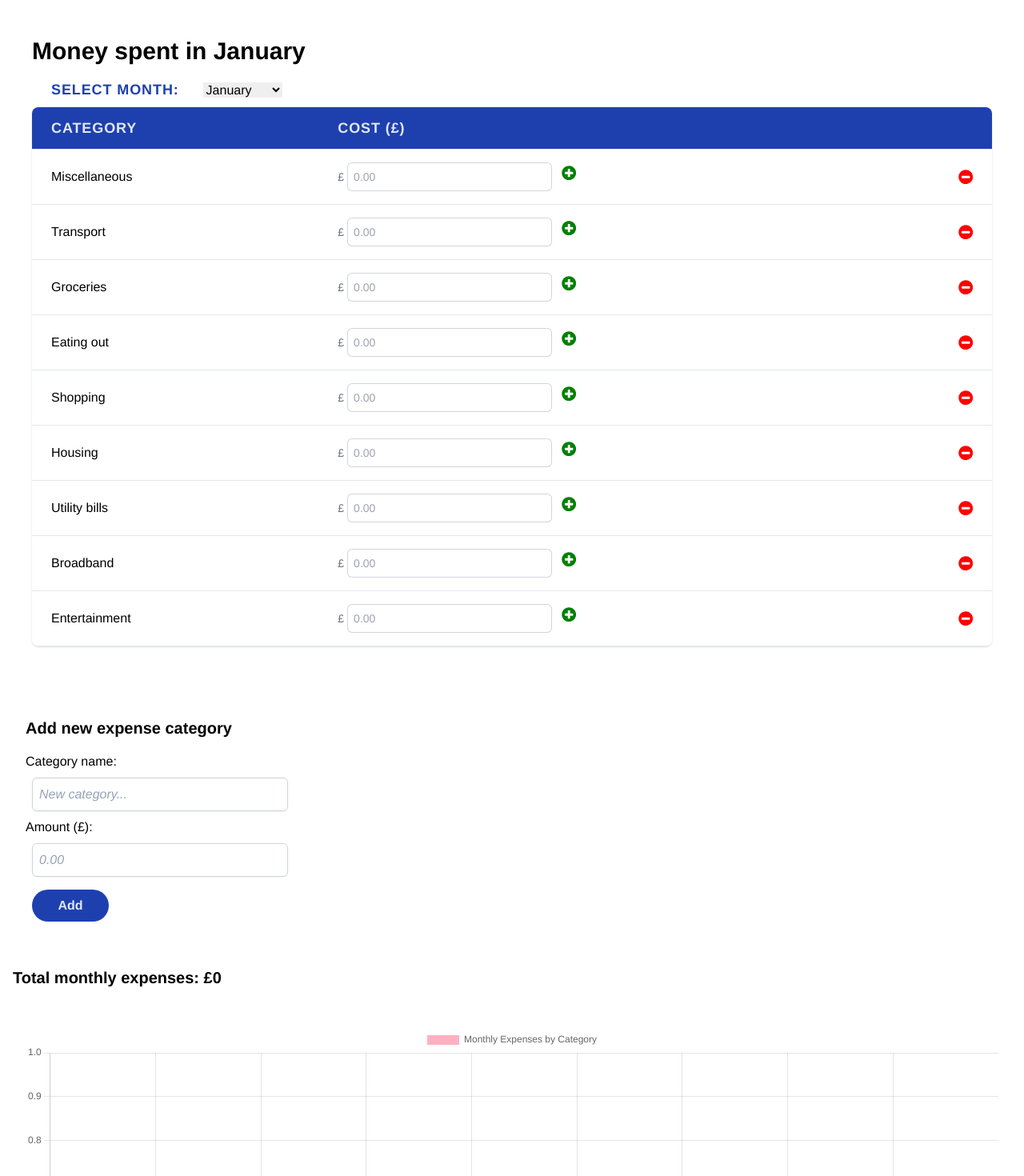
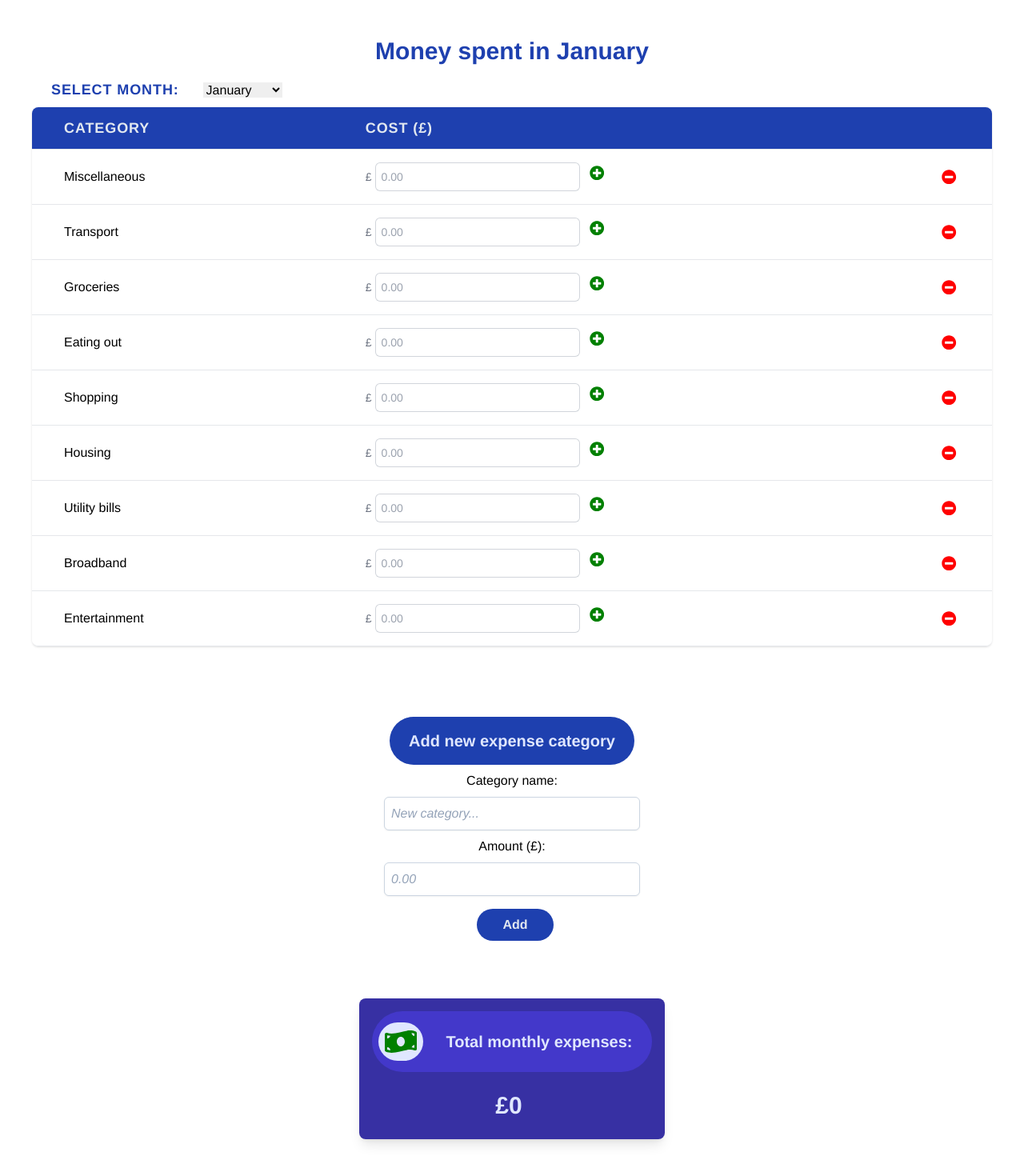
Before and after one commit to miriamdurazo/expense-control, a React (Create React App) app: page / in a window 1280 px wide. Shown: the part 740-2210 px from the top of the page at 80% size. Built offline with nearby package versions, Linux system fonts and the light colour scheme.

Commit message:
changed style of expenses categories, add expenses and total monthly expenses

```diff
--- a/src/App.js
+++ b/src/App.js
@@ -36,9 +36,16 @@ function App() {
           <IncomePercentile/>
 
           <ExpenseList />
-          <AddExpense />
-          <ExpenseTotal />
-          <div className="p-8">
+
+          <div class="p-4 flex justify-center">
+            <AddExpense />
+          </div>
+
+          <div class="p-4 flex justify-center">
+            <ExpenseTotal />
+          </div>
+
+          <div className="p-8 max-w-full" >
             <PracticeGraph />
           </div>
 
--- a/src/components/AddExpense.js
+++ b/src/components/AddExpense.js
@@ -1,4 +1,4 @@
-import React, { useRef, useState, useContext } from 'react';
+import React, { useState, useContext } from 'react';
 import { ExpensesContext } from '../contexts/ExpensesContext';
 import { v4 as uuidV4 } from 'uuid';
 
@@ -9,7 +9,7 @@ import '../styles/expenses.css'
 export const AddExpense = () => {
   const { dispatch } = useContext(ExpensesContext);
   const [category, setCategory] = useState('');
-  const [amount, setAmount] = useState('');
+  const [amount, setAmount] = useState('0');
 
   function handleSubmitExpense(e) {
     e.preventDefault();
@@ -24,15 +24,18 @@ export const AddExpense = () => {
     });
     alert(`The category of ${category} with an amount of £${amount} has been added`);
     setCategory('');
-    setAmount('');
+    setAmount('0');
   };
 
 
   return (
-    <div className="p-8">
-        <h2 className="text-xl py-4 font-semibold">Add new expense category</h2>
-        <form className='w-96' onSubmit={handleSubmitExpense}>
-            <label>
+    <div className="p-8 text-center">
+        <div className='bg-blue-800 items-center text-indigo-100 leading-none rounded-full flex lg:inline-flex'>
+            <h2 className="text-xl py-4 px-6 font-semibold ">Add new expense category</h2>
+        </div>
+
+        <form className='pt-2 block max-w-sm' onSubmit={handleSubmitExpense}>
+            <label className='mb-4 text-center'>
                 Category name:
                 <div className='p-2'>
                     <input className="placeholder:italic placeholder:text-slate-400 block bg-white w-80 border border-slate-300 rounded-md py-2 pl-2 pr-3 shadow-sm focus:outline-none focus:border-sky-500 focus:ring-sky-500 focus:ring-1 sm:text-md" placeholder="New category..." type="text" name="category" value={category} onChange={(e) => setCategory(e.target.value)} />
@@ -41,7 +44,7 @@ export const AddExpense = () => {
             <label>
                 Amount (£):
                 <div className='p-2'>
-                    <input className= "placeholder:italic placeholder:text-slate-400 block bg-white w-80 border border-slate-300 rounded-md py-2 pl-2 shadow-sm focus:outline-none focus:border-sky-500 focus:ring-sky-500 focus:ring-1 sm:text-md" placeholder="0.00" type='number' value={amount} onChange={(e) => setAmount(e.target.value)} />
+                    <input className= "placeholder:italic placeholder:text-slate-400 block bg-white w-80 border border-slate-300 rounded-md py-2 pl-2 shadow-sm focus:outline-none focus:border-sky-500 focus:ring-sky-500 focus:ring-1 sm:text-md" placeholder="0.00" type='number' onChange={(e) => setAmount(e.target.value)} />
                 </div>
             </label>
             <div className='py-2 pl-2'>
--- a/src/components/ExpenseItem.js
+++ /dev/null
@@ -1,32 +0,0 @@
-import React, { useContext } from 'react';
-import { TiDelete } from 'react-icons/ti';
-import { ExpensesContext } from '../contexts/ExpensesContext.js';
-
-const ExpenseItem = (props) => {
-	const { dispatch } = useContext(ExpensesContext);
-
-	const handleDeleteExpense = () => {
-		dispatch({
-			type: 'DELETE_EXPENSE',
-			payload: props.id,
-		});
-	};
-
-	return (
-
-		<li className='class="pb-3 sm:pb-4'>
-            <div className="flex items-center space-x-4">
-
-			    <div className="text-sm font-medium text-gray-900 truncate dark:text-white">
-                {props.name}
-                </div>
-				<span class='text-sm text-gray-500 truncate dark:text-gray-600'>£{props.cost}</span>
-				<TiDelete size='1.5em' onClick={handleDeleteExpense} />
-			</div>
-
-		</li>
-
-	);
-};
-
-export default ExpenseItem;
--- a/src/components/ExpenseList.js
+++ b/src/components/ExpenseList.js
@@ -1,6 +1,5 @@
-import React, { useContext, useState, useEffect } from 'react';
-import ExpenseItem from './ExpenseItem.js';
-import { ExpensesContext } from '../contexts/ExpensesContext.js';
+import React, { useState } from 'react';
+// import { ExpensesContext } from '../contexts/ExpensesContext.js';
 import ExpenseTable from "./ExpenseTable.js";
 
 
@@ -10,22 +9,9 @@ import '../styles/expenses.css'
 
 
 const ExpenseList = () => {
-	const { expenses } = useContext(ExpensesContext);
+	// const { expenses } = useContext(ExpensesContext);
 
-	const [filteredExpenses, setfilteredExpenses] = useState(expenses || []);
-
-	useEffect(() => {
-		setfilteredExpenses(expenses);
-	}, [expenses]);
-
-	// const handleChange = (event) => {
-	// 	const searchResults = expenses.filter((filteredExpense) =>
-	// 		filteredExpense.name.toLowerCase().includes(event.target.value)
-	// 	);
-	// 	setfilteredExpenses(searchResults);
-	// };
-
-      // months array
+  // months array
   const months = [
     'January',
     'February',
@@ -51,7 +37,7 @@ const ExpenseList = () => {
 	return (
 		<>
       <div className="p-10">
-          <h2 className="text-3xl py-4 font-semibold">Money spent in {selectedMonth}</h2>
+          <h2 className="text-3xl py-4  text-blue-800 text-center font-semibold">Money spent in {selectedMonth}</h2>
           <label className="group px-6 py-3 text-left text-lg font-semibold text-blue-800 uppercase tracking-wider" htmlFor="month">Select month: </label>
           <select id="month" value={selectedMonth} onChange={handleMonthChange}>
               {months.map((month, index) => {
--- a/src/components/ExpenseTable.js
+++ b/src/components/ExpenseTable.js
@@ -16,10 +16,10 @@ function ExpenseTable() {
             <table className="min-w-full divide-y divide-gray-200">
               <thead className="bg-blue-800">
                 <tr>
-                  <th className="group px-6 py-3 text-left text-lg font-semibold text-slate-200 uppercase tracking-wider">
+                  <th className="group px-10 py-3 text-left text-lg font-semibold text-slate-200 uppercase tracking-wider">
                     Category
                   </th>
-                  <th className="px-6 py-3 text-left text-lg font-semibold text-slate-200 uppercase tracking-wider">
+                  <th className="px-8 py-3 text-left text-lg font-semibold text-slate-200 uppercase tracking-wider">
                     Cost (£)
                   </th>
                   <th className="px-2 py-3 text-left text-lg font-semibold text-slate-200 uppercase tracking-wider"></th>
@@ -28,17 +28,17 @@ function ExpenseTable() {
               <tbody className="bg-white divide-y divide-gray-200">
                 {expenses.map((expense) => (
                   <tr key={expense.id}>
-                    <td className="px-6 py-4 whitespace-nowrap">
+                    <td className="px-10 py-4 whitespace-nowrap">
                       {expense.name}
                     </td>
                     {/* <td className="px-6 py-4 whitespace-nowrap">
                       <input type="number" defaultValue={expense.cost} />
                     </td> */}
-                    <td className="px-6 py-4 whitespace-nowrap">
+                    <td className="px-8 py-4 whitespace-nowrap">
                       <ExpenseCostInput id={expense.id} name={expense.name} cost={expense.cost} />
                     </td>
-                    <td>
-                      <DeleteExpenseItem id={expense.id} />
+                    <td className="px-2 py-4 whitespace-nowrap">
+                      <DeleteExpenseItem  id={expense.id} />
                     </td>
                   </tr>
                 ))}
--- a/src/components/ExpenseTotal.js
+++ b/src/components/ExpenseTotal.js
@@ -12,8 +12,16 @@ const ExpenseTotal = () => {
     // console.log(`Total expenses: £${expensesTotal}`);
 
 	return (
-		<div className='alert alert-primary p-4'>
-			<span className="text-xl py-4 font-semibold">Total monthly expenses: £{expensesTotal}</span>
+		<div class="max-w-sm rounded-lg overflow-hidden shadow-lg">
+			<div className='bg-indigo-800 text-center py-4 lg:px-4'>
+				<div className='p-2 bg-indigo-700 items-center text-indigo-100 leading-none lg:rounded-full flex lg:inline-flex'>
+				<span class="flex rounded-full bg-indigo-100 uppercase px-2 py-1 mr-3">
+					<FaMoneyBillWave size='2.5em'style={{color: 'green'}} />
+				</span>
+				<span className="text-xl py-4 px-4 font-semibold">Total monthly expenses:</span>
+				</div>
+				<p className='mr-2 text-center flex-auto text-indigo-100 font-semibold text-3xl mb-2 pt-6 px-4'> £{expensesTotal}</p>
+			</div>
 		</div>
 	);
 };
```
